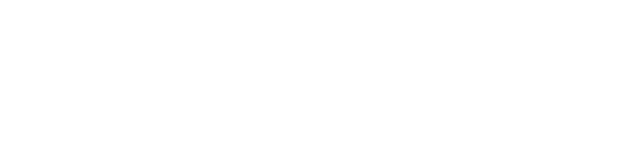
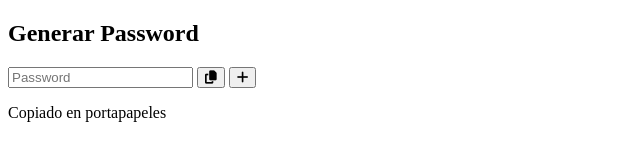
Before and after one commit to IsraelSantizo98/PasswordGenerator, a plain HTML site: page index.html in a window 1280 px wide. Shown: the whole page, without its empty margins (0-640 px from the left). Drawn offline with Linux system fonts and the light colour scheme.

Commit message:
Se crea estructura

```diff
--- a/index.html
+++ b/index.html
@@ -5,9 +5,24 @@
     <meta http-equiv="X-UA-Compatible" content="IE=edge">
     <meta name="viewport" content="width=device-width, initial-scale=1.0">
     <link rel="stylesheet" href="css/style.css">
+    <link rel="preconnect" href="https://fonts.googleapis.com">
+    <link rel="preconnect" href="https://fonts.gstatic.com" crossorigin>
+    <link href="https://fonts.googleapis.com/css2?family=Open+Sans:wght@300;400;600">
+    <script src="https://kit.fontawesome.com/1085598771.js" crossorigin="anonymous"></script>
     <title>Generador de passwords</title>
 </head>
 <body>
-
+    <div class="container">
+        <div class="container-generador">
+            <h2>Generar Password</h2>
+            <input type="text" id="password" placeholder="Password" class="inp">
+            <button onclick="copytext()" title="Copiar"><i class="fas fa-copy"></i></button>
+            <button onclick="generatePassword()" title="Generar"><i class="fas fa-plus"></i></button>
+            <div class="info">
+                <p>Copiado en portapapeles</p>
+            </div>
+        </div>
+    </div>
+    <script src="js/main.js"></script>
 </body>
 </html>
```
